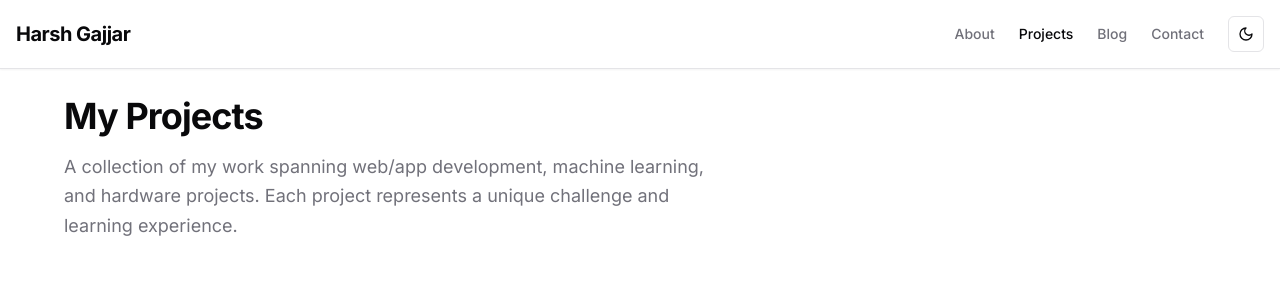
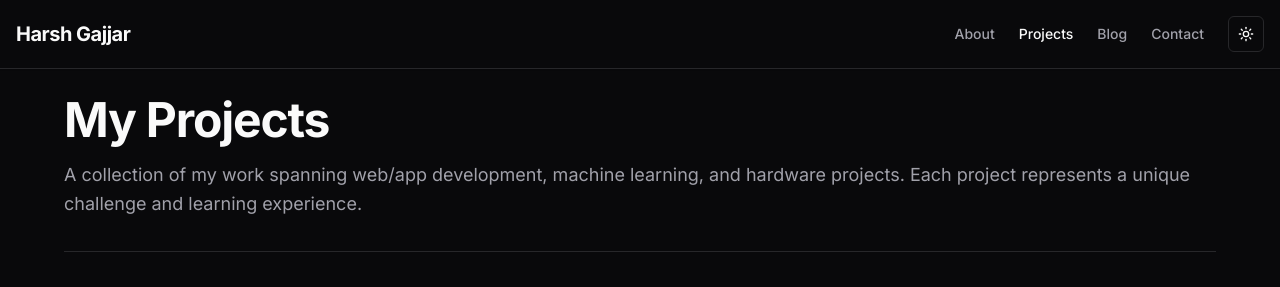
Before and after one commit to harshhh28/Portfolio, a Next.js app: page /projects in a window 1280 px wide. Shown: the top 287 px of the page. Built offline with nearby package versions, Linux system fonts and the light colour scheme.

Commit message:
feat: Add new blog posts covering Django fundamentals and web development, and create new blog and projects pages with a theme provider.

```diff
--- a/src/app/blog/page.tsx
+++ b/src/app/blog/page.tsx
@@ -20,7 +20,7 @@ export default function BlogPage() {
           <h1 className="text-4xl md:text-5xl font-bold tracking-tight text-foreground">
             Blog
           </h1>
-          <p className="text-lg text-muted-foreground max-w-2xl">
+          <p className="text-lg text-muted-foreground">
             Thoughts, tutorials, and insights on software development, architecture, and technology.
           </p>
         </div>
--- a/src/app/layout.tsx
+++ b/src/app/layout.tsx
@@ -32,7 +32,7 @@ export default function RootLayout({
           inter.className,
           "bg-background text-foreground overflow-x-hidden min-h-screen flex flex-col antialiased"
         )}>
-        <ThemeProvider defaultTheme="light" storageKey="portfolio-theme">
+        <ThemeProvider defaultTheme="dark" storageKey="portfolio-theme">
           {/* BackgroundAnimation removed for minimalist theme */}
           <Navigation />
           <main className="relative z-10 flex-1">{children}</main>
--- a/src/app/projects/page.tsx
+++ b/src/app/projects/page.tsx
@@ -10,11 +10,11 @@ export default function Projects() {
   return (
     <div className="min-h-screen pt-24 px-4 sm:px-6 lg:px-8 pb-16">
       <div className="max-w-6xl mx-auto space-y-12">
-        <div className="space-y-4 text-center sm:text-left">
-          <h1 className="text-3xl sm:text-4xl font-bold tracking-tight text-foreground">
+        <div className="space-y-4 text-center sm:text-left border-b border-border pb-8">
+          <h1 className="text-4xl md:text-5xl font-bold tracking-tight text-foreground">
             My Projects
           </h1>
-          <p className="text-muted-foreground text-lg max-w-2xl leading-relaxed">
+          <p className="text-muted-foreground text-lg leading-relaxed">
             A collection of my work spanning web/app development, machine
             learning, and hardware projects. Each project represents a unique
             challenge and learning experience.
--- a/src/components/ThemeProvider.tsx
+++ b/src/components/ThemeProvider.tsx
@@ -16,7 +16,7 @@ type ThemeProviderState = {
 };
 
 const initialState: ThemeProviderState = {
-  theme: "light",
+  theme: "dark",
   setTheme: () => null,
 };
 
@@ -24,7 +24,7 @@ const ThemeProviderContext = React.createContext<ThemeProviderState>(initialStat
 
 export function ThemeProvider({
   children,
-  defaultTheme = "light",
+  defaultTheme = "dark",
   storageKey = "portfolio-theme",
   ...props
 }: ThemeProviderProps) {
--- a/src/content/blog/css-caching-saga-jinja2-django.mdx
+++ b/src/content/blog/css-caching-saga-jinja2-django.mdx
@@ -34,9 +34,7 @@ I made a small change to my CSS—nothing major, just adjusting some font sizes
 At this point, I was convinced the issue was either with my Django project or my browser. So, I tried some things that many of you may have also attempted in a fit of frustration:
 
 * **Adding** `STATICFILES_STORAGE` to settings: Maybe Django's static files storage was the culprit! Nope, still no luck.
-
 * **Tweaking MIDDLEWARES to update cache**: I tried all sorts of caching strategies, hoping Django would realize that there had been a CSS revolution. Nothing.
-
 
 It was as if the browser had made a deal with the cache gods to keep the old CSS version forever.
 
@@ -77,9 +75,7 @@ Happy coding, my fellow developers! And remember: when in doubt, just add `` `?v
 ### References
 
 1. **Django Documentation on Static Files**: [https://docs.djangoproject.com/en/stable/ref/contrib/staticfiles/](https://docs.djangoproject.com/en/stable/ref/contrib/staticfiles/)
-
 2. **Stack Overflow Discussion on Cache Busting with Django**: [https://stackoverflow.com/questions/18153785/cache-busting-django-static-files](https://stackoverflow.com/questions/18153785/cache-busting-django-static-files)
-
 3. **Browser Caching Explained**: [https://developer.mozilla.org/en-US/docs/Web/HTTP/Caching](https://developer.mozilla.org/en-US/docs/Web/HTTP/Caching)
 
 
--- a/src/content/blog/django-basics-beginners-guide.mdx
+++ b/src/content/blog/django-basics-beginners-guide.mdx
@@ -71,9 +71,7 @@ Django's default port is 8000, but if it's taken, just bump up the number. It's
 Now, let's talk about why Django is so beloved by developers. It's not just because it's easy to use (although that's a huge plus!). Here's why:
 
 * **Batteries Included**: Django comes with everything you need to build a web application—authentication, ORM (Object-Relational Mapping), admin interface, security features, and much more.
-
 * **Rapid Development**: Django follows the principle of DRY (Don't Repeat Yourself), meaning it encourages clean, reusable code. You'll be able to develop web apps quickly, just like you'd toss a quick salad on a busy day.
-
 * **Security**: Django handles many security aspects for you, so you can focus on building your app without worrying about cross-site scripting (XSS) or SQL injection attacks.
 
 
```
Also changed, not shown: src/content/blog/django-file-structure-beginners.mdx (+0 -10 lines), src/content/blog/http-module-vs-express.mdx (+4 -33 lines).
